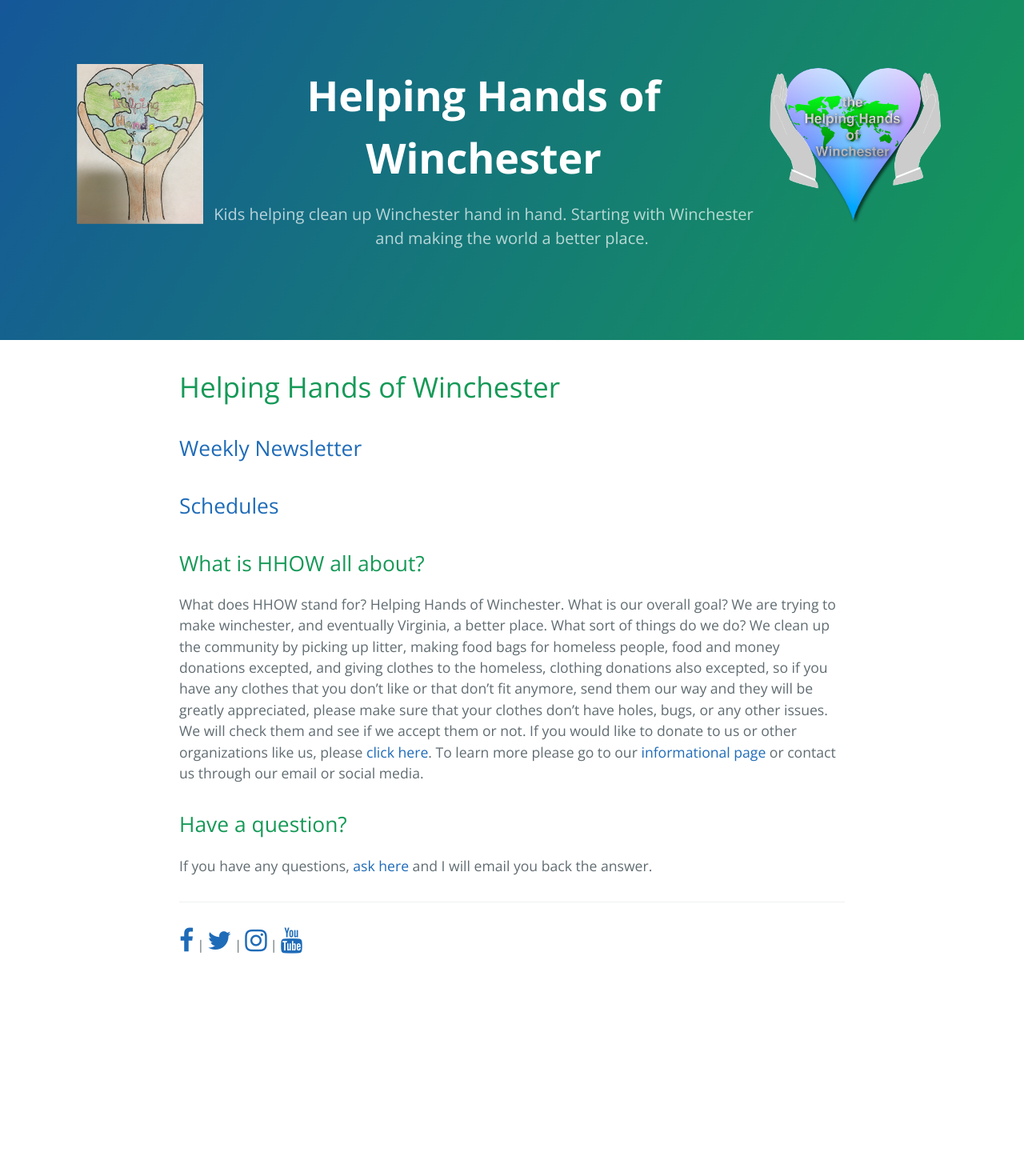
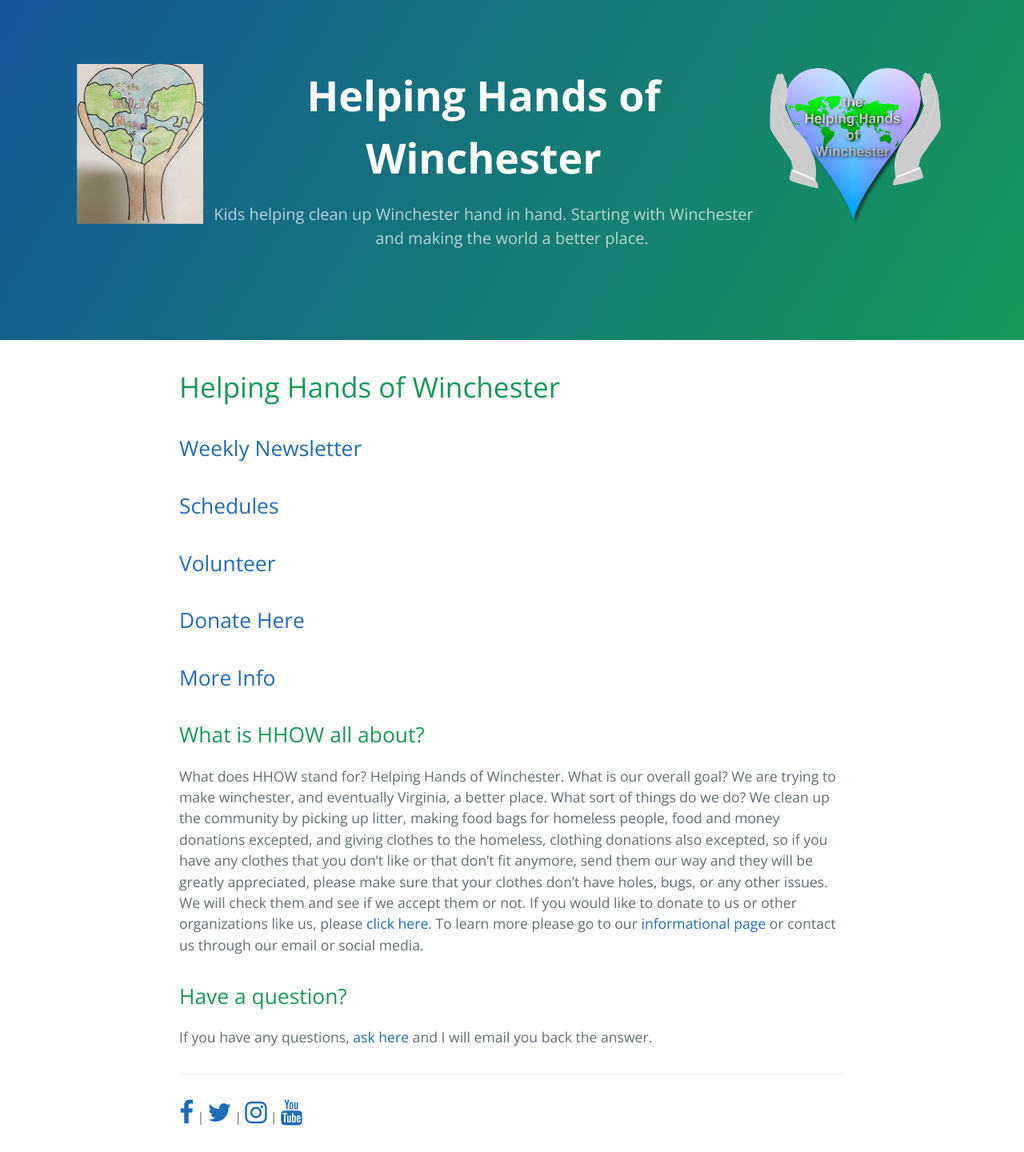
Before and after one commit to hh0w/hh0w.github.io, a Jekyll site: the page built from index.md, in a window 1280 px wide. Shown: the whole page at 80% size. Built offline with Jekyll 4.4.1, drawn with Linux system fonts in a browser that asks for light colours; our own code applies the rules of GitHub Pages for plain Markdown files; before the commit the page ends 1225 px from its top, so only the background shows below that.

Commit message:
Update index.md

```diff
--- a/index.md
+++ b/index.md
@@ -11,6 +11,15 @@ Helping Hands of Winchester
 [Schedules](/schedule)
 ---------
 
+[Volunteer](https://docs.google.com/forms/d/1FcnoGUu7IRZU20p_5BPwSsvqdbuwc5meh0-BwuKbSTc)
+-----------
+
+[Donate Here](/donations)
+-------------
+
+[More Info](/about)
+---------
+
 What is HHOW all about?
 ----------------------
 
```
